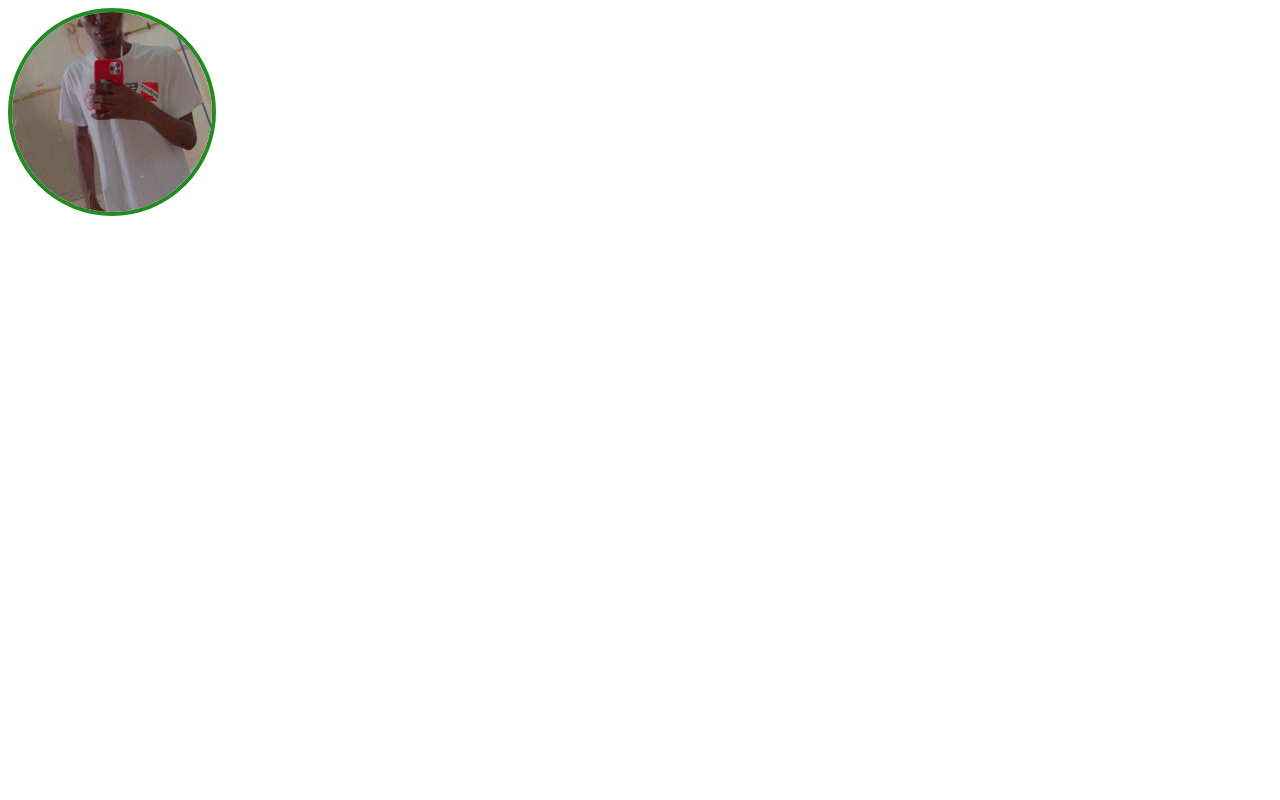
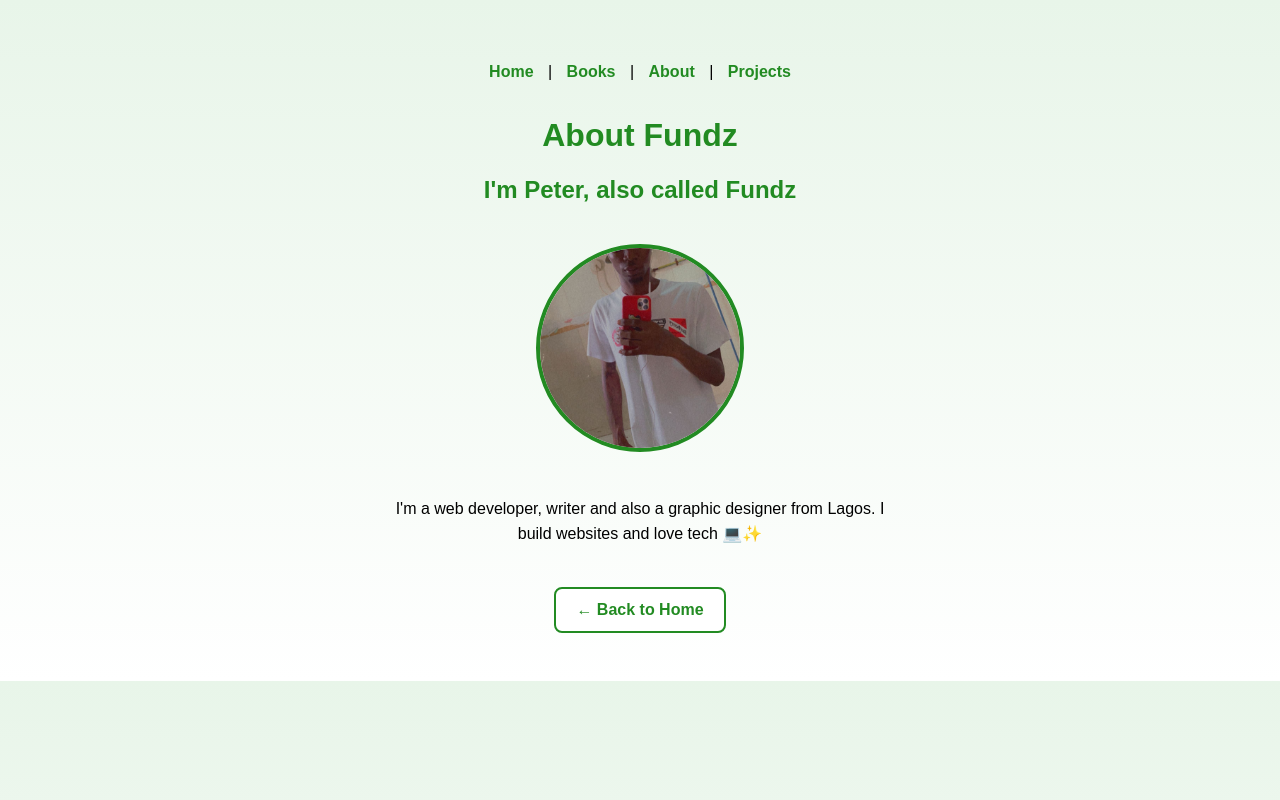
Before and after one commit to peterejiro34-collab/fundz-portfolio, a Flask app: page /about in a window 1280 px wide. Run offline with Flask 3, Linux system fonts and the light colour scheme.

Commit message:
Enhance About page layout and design
Added structure and styling to the About page.

```diff
--- a/templates/about.html
+++ b/templates/about.html
@@ -1,3 +1,49 @@
-<img src="{{ url_for('static', filename='fundz.jpg') }}"
-     alt="Peter aka Fundz"
-     style="width: 200px; height: 200px; border-radius: 50%; object-fit: cover; border: 4px solid #228B22;">
+<!DOCTYPE html>
+<html>
+<head>
+    <title>About Fundz</title>
+    <style>
+        body { font-family: Arial; text-align: center; background: linear-gradient(to bottom, #e8f5e9, #ffffff); padding: 40px 20px; }
+        h1 { color: #228B22; }
+        h2 { color: #228B22; font-size: 24px; margin-top: 10px; }
+        .profile-img {
+            width: 200px;
+            height: 200px;
+            border-radius: 50%;
+            object-fit: cover;
+            border: 4px solid #228B22;
+            margin: 20px auto;
+        }
+        p { font-size: 16px; max-width: 500px; margin: 20px auto; line-height: 1.6; }
+        .btn {
+            background: white;
+            color: #228B22;
+            padding: 12px 20px;
+            border-radius: 8px;
+            text-decoration: none;
+            display: inline-block;
+            margin-top: 20px;
+            font-weight: bold;
+            border: 2px solid #228B22;
+        }
+        .menu { padding: 15px; }
+        .menu a { color: #228B22; text-decoration: none; margin: 0 10px; font-weight: bold; }
+    </style>
+</head>
+<body>
+
+    <div class="menu">
+        <a href="/">Home</a> | <a href="/books">Books</a> | <a href="/about">About</a> | <a href="/project">Projects</a>
+    </div>
+
+    <h1>About Fundz</h1>
+
+    <h2>I'm Peter, also called Fundz</h2>
+
+    <img src="{{ url_for('static', filename='fundz.jpg') }}" alt="Peter aka Fundz" class="profile-img">
+
+    <p>I'm a web developer, writer and also a graphic designer from Lagos. I build websites and love tech 💻✨</p>
+
+    <a href="/" class="btn">← Back to Home</a>
+</body>
+</html>
```
